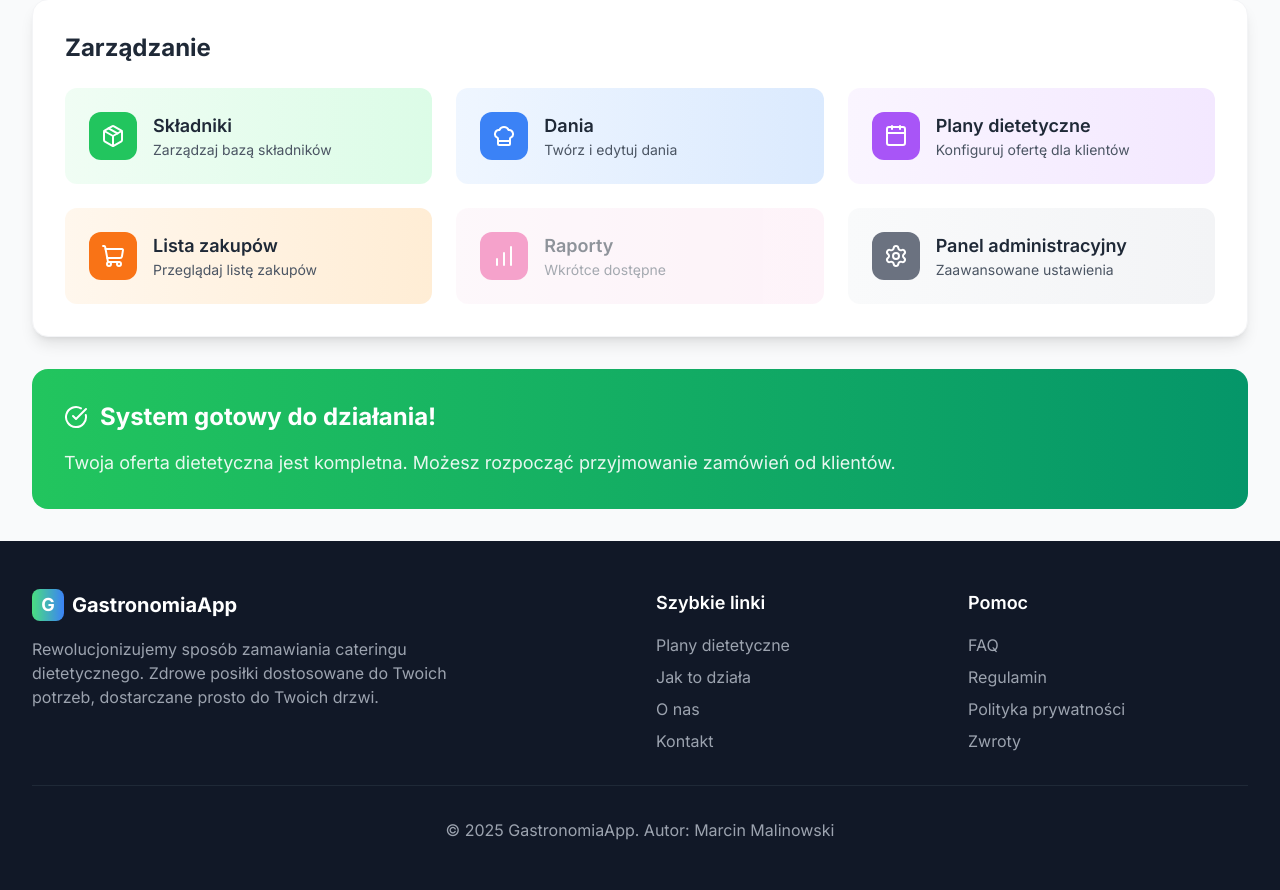
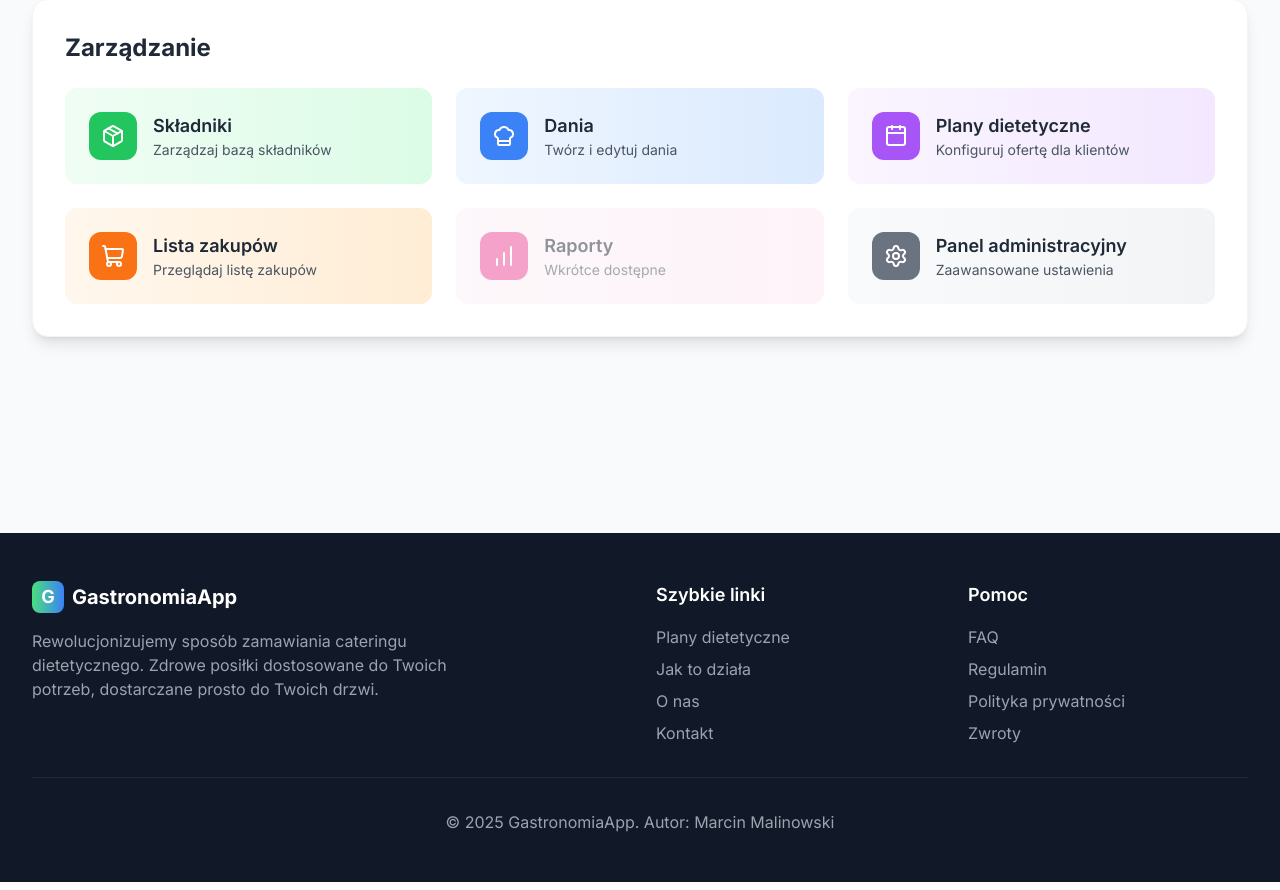
Before and after one commit to przecinek6/GastronomiaApp, a Django app: template frontend/templates/management/dashboard.html in a window 1280 px wide. Shown: the part 331-1221 px from the top of the page. Run offline with Django 5.2, Linux system fonts and the light colour scheme; the template is opened without the code that fills it, so the values that code supplies are empty; some libraries are stand-ins or nearby versions.

Commit message:
code cleaning

```diff
--- a/frontend/templates/management/dashboard.html
+++ b/frontend/templates/management/dashboard.html
@@ -144,90 +144,6 @@
                 </a>
             </div>
         </div>
-
-        <!-- Quick Start or Important Notice -->
-        {% if total_ingredients == 0 or total_dishes == 0 or total_plans == 0 %}
-            <div class="bg-gradient-to-r from-blue-500 to-purple-600 rounded-2xl p-8 text-white">
-                <h2 class="text-2xl font-bold mb-4 flex items-center">
-                    <i data-lucide="rocket" class="w-6 h-6 mr-3"></i>
-                    Rozpocznij konfigurację systemu
-                </h2>
-                <p class="text-lg mb-6 opacity-90">
-                    Aby rozpocząć sprzedaż, uzupełnij brakujące elementy swojej oferty:
-                </p>
-
-                <div class="grid grid-cols-1 md:grid-cols-3 gap-4">
-                    {% if total_ingredients == 0 %}
-                        <div class="bg-white/10 rounded-lg p-4 backdrop-blur-sm">
-                            <div class="flex items-center mb-2">
-                                <div class="w-8 h-8 bg-white/20 rounded-lg flex items-center justify-center mr-3">
-                                    <span class="text-white font-bold">1</span>
-                                </div>
-                                <h3 class="font-semibold">Dodaj składniki</h3>
-                            </div>
-                            <p class="text-sm opacity-75 mb-3">Stwórz bazę składników z cenami</p>
-                            <a href="{% url 'ingredient_add' %}"
-                               class="inline-flex items-center text-sm bg-white/20 hover:bg-white/30 px-3 py-1 rounded-lg transition-colors">
-                                <i data-lucide="plus" class="w-4 h-4 mr-1"></i>
-                                Dodaj składnik
-                            </a>
-                        </div>
-                    {% endif %}
-
-                    {% if total_dishes == 0 %}
-                        <div class="bg-white/10 rounded-lg p-4 backdrop-blur-sm">
-                            <div class="flex items-center mb-2">
-                                <div class="w-8 h-8 bg-white/20 rounded-lg flex items-center justify-center mr-3">
-                                    <span class="text-white font-bold">2</span>
-                                </div>
-                                <h3 class="font-semibold">Stwórz dania</h3>
-                            </div>
-                            <p class="text-sm opacity-75 mb-3">Komponuj dania ze składników</p>
-                            {% if total_ingredients > 0 %}
-                                <a href="{% url 'dish_add' %}"
-                                   class="inline-flex items-center text-sm bg-white/20 hover:bg-white/30 px-3 py-1 rounded-lg transition-colors">
-                                    <i data-lucide="plus" class="w-4 h-4 mr-1"></i>
-                                    Dodaj danie
-                                </a>
-                            {% else %}
-                                <span class="text-sm opacity-50">Najpierw dodaj składniki</span>
-                            {% endif %}
-                        </div>
-                    {% endif %}
-
-                    {% if total_plans == 0 %}
-                        <div class="bg-white/10 rounded-lg p-4 backdrop-blur-sm">
-                            <div class="flex items-center mb-2">
-                                <div class="w-8 h-8 bg-white/20 rounded-lg flex items-center justify-center mr-3">
-                                    <span class="text-white font-bold">3</span>
-                                </div>
-                                <h3 class="font-semibold">Utwórz plany</h3>
-                            </div>
-                            <p class="text-sm opacity-75 mb-3">Skonfiguruj ofertę dietetyczną</p>
-                            {% if total_dishes > 0 %}
-                                <a href="{% url 'diet_plan_add' %}"
-                                   class="inline-flex items-center text-sm bg-white/20 hover:bg-white/30 px-3 py-1 rounded-lg transition-colors">
-                                    <i data-lucide="plus" class="w-4 h-4 mr-1"></i>
-                                    Dodaj plan
-                                </a>
-                            {% else %}
-                                <span class="text-sm opacity-50">Najpierw stwórz dania</span>
-                            {% endif %}
-                        </div>
-                    {% endif %}
-                </div>
-            </div>
-        {% else %}
-            <div class="bg-gradient-to-r from-green-500 to-emerald-600 rounded-2xl p-8 text-white">
-                <h2 class="text-2xl font-bold mb-4 flex items-center">
-                    <i data-lucide="check-circle" class="w-6 h-6 mr-3"></i>
-                    System gotowy do działania!
-                </h2>
-                <p class="text-lg opacity-90">
-                    Twoja oferta dietetyczna jest kompletna. Możesz rozpocząć przyjmowanie zamówień od klientów.
-                </p>
-            </div>
-        {% endif %}
     </div>
 </section>
 
--- a/frontend/templates/management/diet_plans/form.html
+++ b/frontend/templates/management/diet_plans/form.html
@@ -31,7 +31,6 @@
         <form method="post" id="diet-plan-form">
             {% csrf_token %}
 
-            <!-- 1. PODSTAWOWE INFORMACJE -->
             <div class="bg-white rounded-2xl shadow-lg border border-gray-100 p-6 mb-8">
                 <h2 class="text-xl font-bold text-gray-800 mb-6 flex items-center">
                     <i data-lucide="info" class="w-5 h-5 mr-2 text-green-600"></i>
@@ -71,7 +70,6 @@
                 </div>
             </div>
 
-            <!-- 2. SIATKA POSIŁKÓW -->
             <div class="bg-white rounded-2xl shadow-lg border border-gray-100 overflow-hidden mb-8">
                 <div class="p-6 border-b border-gray-100">
                     <div class="flex justify-between items-center">
@@ -141,7 +139,6 @@
                 </div>
             </div>
 
-            <!-- 3. SZYBKIE AKCJE -->
             <div class="bg-white rounded-2xl shadow-lg border border-gray-100 p-6 mb-8">
                 <h2 class="text-xl font-bold text-gray-800 mb-6 flex items-center">
                     <i data-lucide="zap" class="w-5 h-5 mr-2 text-yellow-600"></i>
@@ -163,7 +160,6 @@
                 </div>
             </div>
 
-            <!-- 4. PODSUMOWANIE PLANU -->
             <div class="bg-white rounded-2xl shadow-lg border border-gray-100 p-6 mb-8">
                 <h2 class="text-xl font-bold text-gray-800 mb-6 flex items-center">
                     <i data-lucide="calculator" class="w-5 h-5 mr-2 text-purple-600"></i>
@@ -194,7 +190,6 @@
                 </div>
             </div>
 
-            <!-- 5. CENNIK -->
             <div class="bg-white rounded-2xl shadow-lg border border-gray-100 p-6 mb-8">
                 <h2 class="text-xl font-bold text-gray-800 mb-6 flex items-center">
                     <i data-lucide="dollar-sign" class="w-5 h-5 mr-2 text-green-600"></i>
@@ -245,7 +240,6 @@
                 </div>
             </div>
 
-            <!-- 6. USTAWIENIA I ZAPISZ -->
             <div class="bg-white rounded-2xl shadow-lg border border-gray-100 p-6">
                 <div class="flex flex-col sm:flex-row gap-6 justify-between items-start">
                     <div>
--- a/frontend/templates/management/shopping/overview.html
+++ b/frontend/templates/management/shopping/overview.html
@@ -1,4 +1,3 @@
-<!-- frontend/templates/management/shopping/overview.html -->
 {% extends "base.html" %}
 
 {% block title %}Lista zakupów{% endblock title %}
--- a/frontend/templates/management/shopping/preview.html
+++ b/frontend/templates/management/shopping/preview.html
@@ -1,4 +1,3 @@
-<!-- frontend/templates/management/shopping/preview.html -->
 {% extends "base.html" %}
 
 {% block title %}Podglad listy zakupow - {{ week_display }}{% endblock title %}
```
